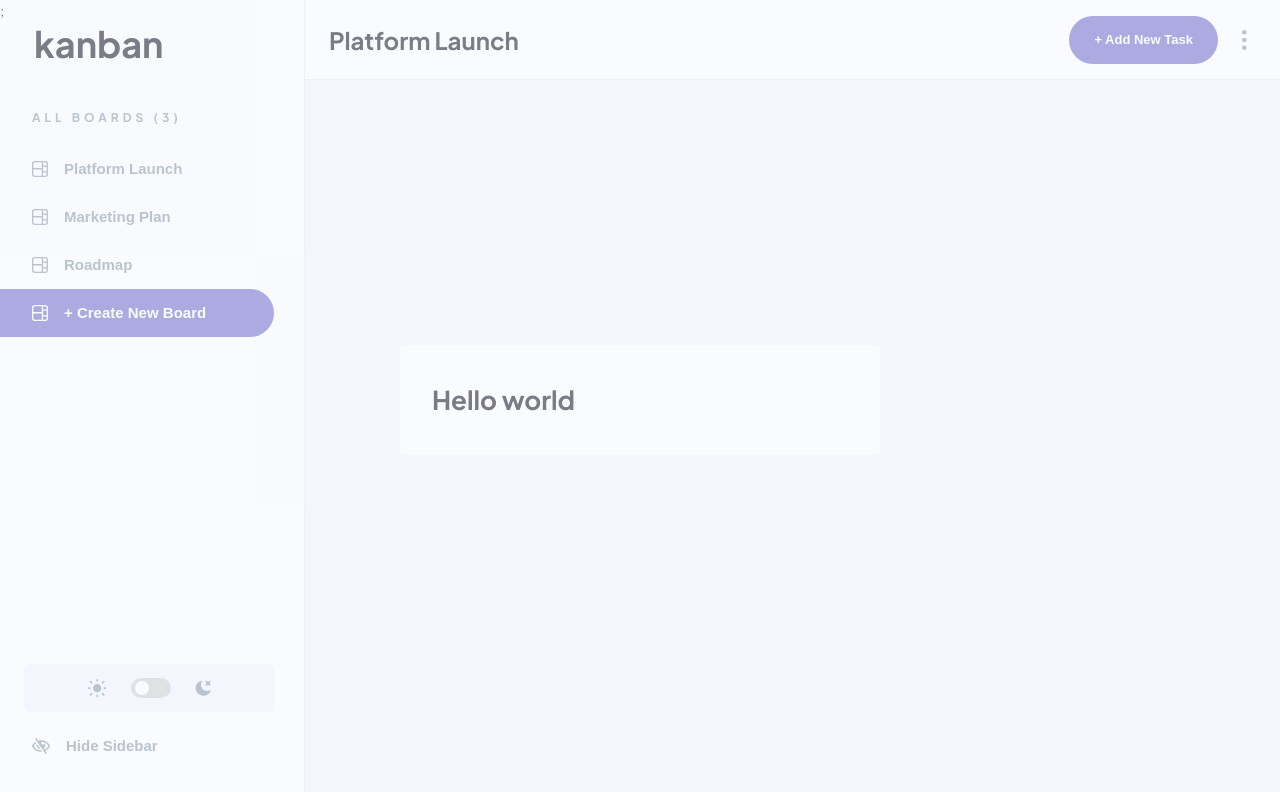
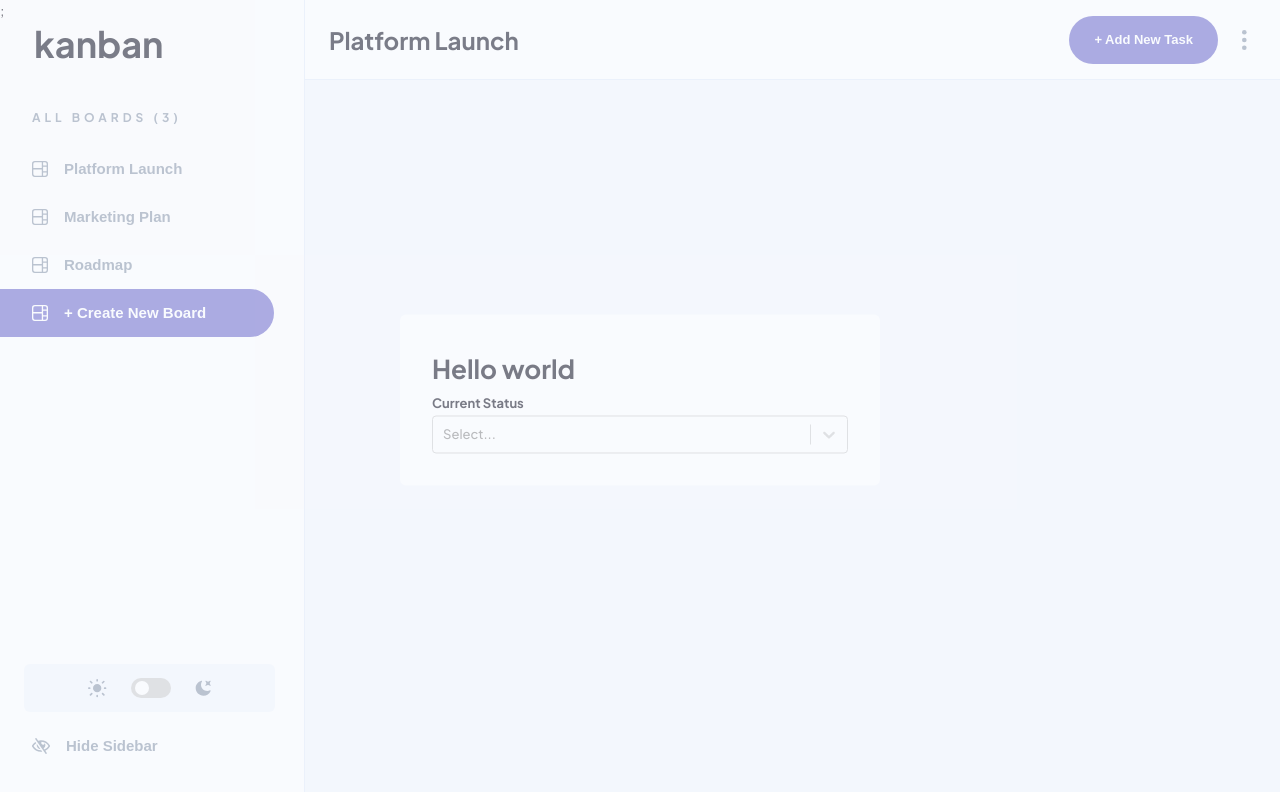
Before and after one commit to ajsaule/kanban-board, a Next.js app: page / in a window 1280 px wide. Shown: the top 792 px of the page. Built offline with nearby package versions, Linux system fonts and the light colour scheme.

Commit message:
add: dropdown;

```diff
--- a/package.json
+++ b/package.json
@@ -35,6 +35,7 @@
     "react": "^18.2.0",
     "react-dom": "^18.2.0",
     "react-scripts": "5.0.1",
+    "react-select": "^5.5.2",
     "sass": "^1.55.0",
     "web-vitals": "^2.1.4"
   },
--- /dev/null
+++ b/src/components/DropDown.tsx
@@ -0,0 +1,55 @@
+import React from "react";
+import Select, { StylesConfig, GroupBase, OptionsOrGroups } from "react-select";
+
+type PropTypes = {
+  defaultValue?: string;
+  options:
+    | OptionsOrGroups<string, GroupBase<string>>
+    | undefined
+    | [
+        { value: string; label: string },
+        { value: string; label: string },
+        { value: string; label: string }
+      ];
+};
+
+export const DropDown = ({ defaultValue, options }: PropTypes) => {
+  const colorStyles:
+    | StylesConfig<string, false, GroupBase<string>>
+    | undefined = {
+    // control: () => ({
+    //   width: "100%",
+    //   color: "white",
+    //   borderRadius: "5px",
+    //   backgroundColor: "#2B2C37",
+    //   border: "1px solid #635FC7",
+    // }),
+    // option: (state) => ({
+    //   backgroundColor: state.isSelected
+    //     ? "#635FC7"
+    //     : state.isHovered
+    //     ? "#635FC7"
+    //     : "",
+    // }),
+    menu: () => ({
+      position: "absolute",
+      top: "45px",
+      width: "100%",
+      background: "#20212C",
+      boxShadow: "0px 10px 20px rgba(54, 78, 126, 0.25)",
+      borderRadius: "8px",
+    }),
+    // input: () => ({ }),
+    // placeholder: () => ({  }),
+    // singleValue: () => ({ backgroundColor: "#635FC7" }),
+  };
+
+  return (
+    <Select
+      isSearchable={false}
+      defaultValue={defaultValue}
+      options={options}
+      styles={colorStyles}
+    />
+  );
+};
--- a/src/pages/index.tsx
+++ b/src/pages/index.tsx
@@ -1,9 +1,8 @@
 import { useState } from "react";
 import Board from "../components/Board";
+import { DropDown } from "../components/DropDown";
 import Modal from "../components/Modal";
 import Sidebar from "../components/SideBar";
-
-// import HideNavbarIcon from "../components/svgs/HideNavbarIcon";
 
 function HomePage() {
   const [isSidebarHidden, setIsSidebarHidden] = useState(false);
@@ -12,6 +11,14 @@ function HomePage() {
     <div className="board-container">
       <Modal isHidden={false}>
         <h1>Hello world</h1>
+        <h4>Current Status</h4>
+        <DropDown
+          options={[
+            { value: "todo", label: "Todo" },
+            { value: "doing", label: "Doing" },
+            { value: "done", label: "Done" },
+          ]}
+        />
       </Modal>
       <Sidebar
         isSidebarHidden={isSidebarHidden}
```
Also changed, not shown: 1 other file (tests, documents, lock files or other folders).
